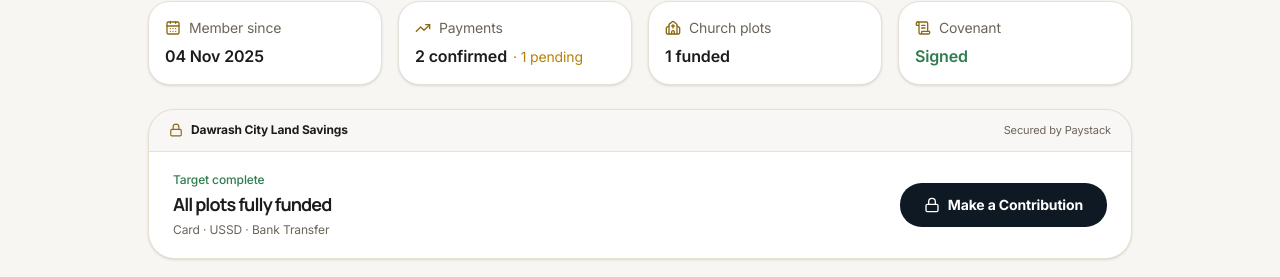
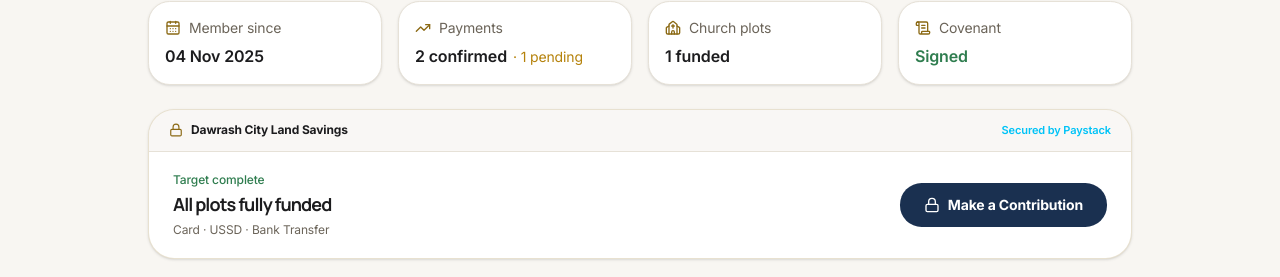
Before and after one commit to glmtechdev/Dawrash_City, a Next.js app: page /dashboard in a window 1280 px wide. Shown: the part 471-748 px from the top of the page. Built offline with nearby package versions, Linux system fonts and the light colour scheme; no server answers.

Commit message:
updated UI

```diff
--- a/app/dashboard/page.tsx
+++ b/app/dashboard/page.tsx
@@ -294,7 +294,7 @@ export default async function DashboardPage() {
             <Lock className="size-3.5 text-gold" aria-hidden />
             <p className="text-xs font-bold text-foreground">Dawrash City Land Savings</p>
           </div>
-          <p className="text-[11px] text-muted-foreground">Secured by Paystack</p>
+          <p className="text-[11px] font-semibold" style={{ color: '#00C3F7' }}>Secured by Paystack</p>
         </div>
 
         {/* Amount due + CTA */}
@@ -321,7 +321,8 @@ export default async function DashboardPage() {
           </div>
           <Link
             href="/transactions"
-            className="inline-flex items-center justify-center gap-2 rounded-2xl bg-navy px-6 py-3 text-sm font-bold text-white transition-all hover:bg-navy/90 active:scale-[0.98]"
+            className="inline-flex items-center justify-center gap-2 rounded-2xl px-6 py-3 text-sm font-bold text-white transition-all active:scale-[0.98]"
+            style={{ background: '#1a3050' }}
           >
             <Lock className="size-4" aria-hidden />
             Make a Contribution
--- a/components/dawrash/transactions-content.tsx
+++ b/components/dawrash/transactions-content.tsx
@@ -272,8 +272,8 @@ export function TransactionsContent({ member }: { member: Member }) {
               <p className="text-[11px] text-muted-foreground">dawrashcity.com</p>
             </div>
           </div>
-          <div className="flex items-center gap-1.5 text-[11px] font-semibold text-muted-foreground">
-            <ShieldCheck className="size-3.5 text-gold" />
+          <div className="flex items-center gap-1.5 rounded-full bg-[#e6f6fb] px-2.5 py-1 text-[11px] font-semibold text-[#087ea4]">
+            <ShieldCheck className="size-3.5 text-[#087ea4]" />
             Secured by Paystack
           </div>
         </div>
@@ -400,7 +400,8 @@ export function TransactionsContent({ member }: { member: Member }) {
             type="button"
             disabled={loadingPay || numericAmount <= 0}
             onClick={handlePaystackCheckout}
-            className="h-13 w-full rounded-2xl bg-navy text-base font-bold text-white hover:bg-navy/90 shadow-md transition-transform active:scale-[0.99] disabled:opacity-40"
+            className="h-13 w-full rounded-2xl text-base font-bold text-white shadow-md transition-transform active:scale-[0.99] disabled:opacity-40"
+            style={{ background: '#1a3050' }}
           >
             <Lock className="mr-2 size-4" />
             {loadingPay ? (
```
